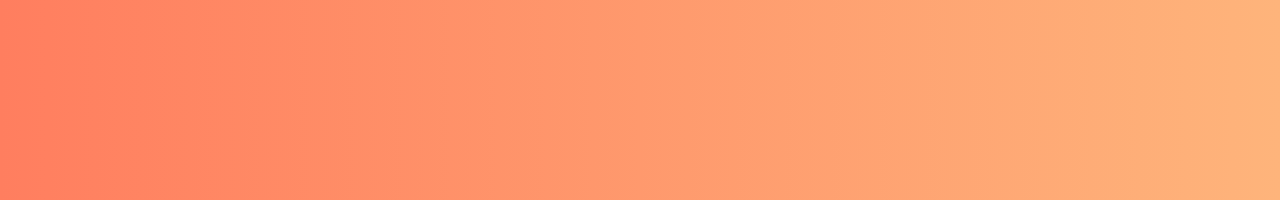
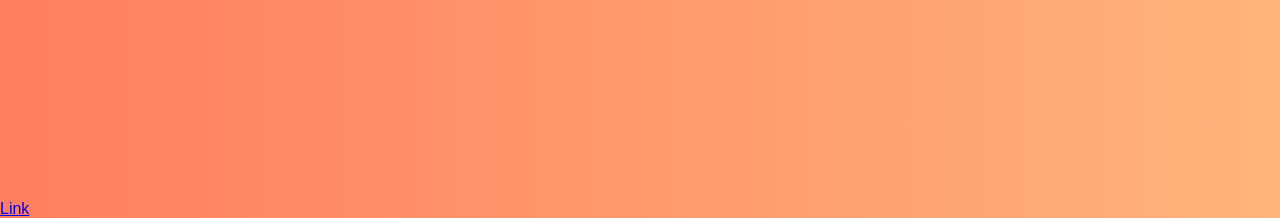
Before and after one commit to smithkareng520/telegram_update_deployment, a PHP site: page /dashboard.php in a window 1280 px wide. Shown: the part 640-858 px from the top of the page. Run offline with PHP 8.4, Linux system fonts and the light colour scheme.

Commit message:
Update dashboard.php

```diff
--- a/dashboard.php
+++ b/dashboard.php
@@ -201,6 +201,7 @@
     <div class="logout">
       <a href="logout.php">Logout</a>
     </div>
+
     <main>
       <div class="grid-container">
         <div class="card">
@@ -245,6 +246,10 @@
         <div class="heart"></div>
       </div> <!-- Hearts display -->
     </main>
+  </div>
+
+  <div class="link">
+      <a href="link.php">Link</a>
   </div>
   <script>
     let hearts = 5;
```
